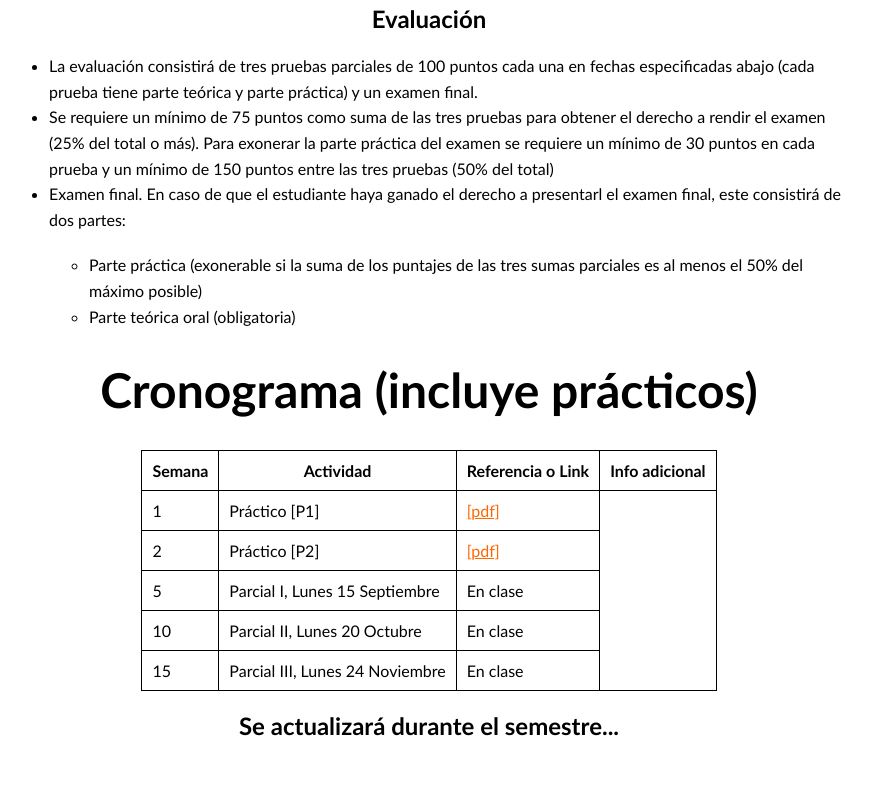
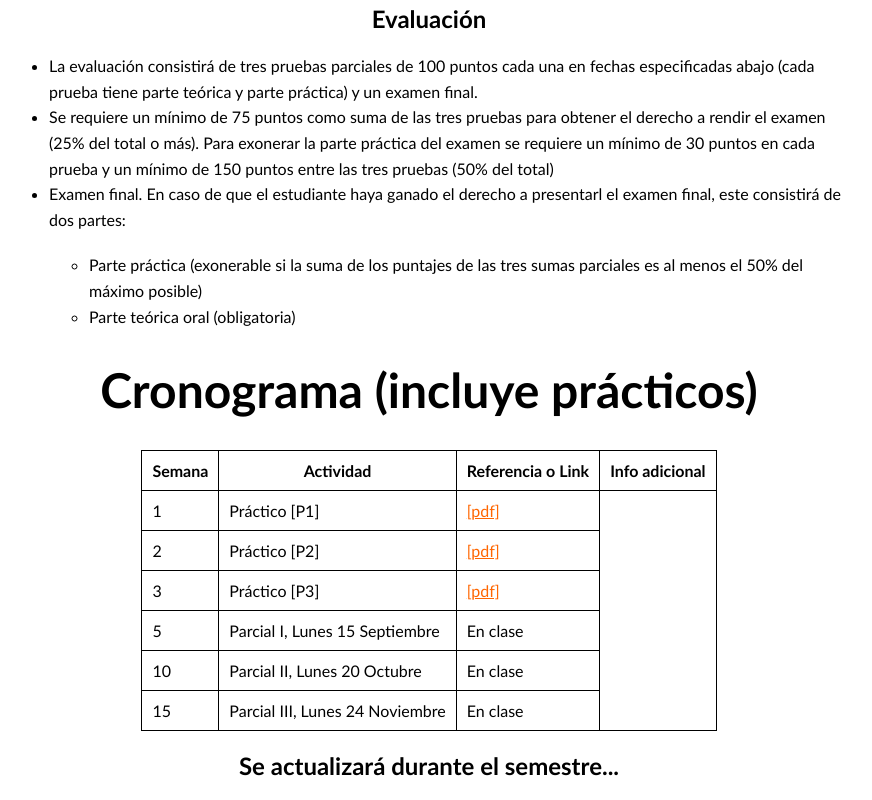
Before and after one commit to mauricio-velasco/Calculo2_2025, a plain HTML site: page index.html in a window 1280 px wide. Shown: the part 836-1636 px from the top of the page, without its empty margins (211-1083 px from the left). Before the commit the page ends 1596 px from the top, so only its background shows below. Drawn offline with Linux system fonts and the light colour scheme.

Commit message:
periodic update

```diff
--- a/index.html
+++ b/index.html
@@ -123,6 +123,11 @@ También debe tener conocimientos de álgebra lineal: matrices, determinantes, t
       <td><a href="Practico_base/p2.pdf" target="_blank">[pdf]</td>
     </tr>
 
+    <tr>
+      <td>3</td>
+      <td>Práctico [P3] </td>
+      <td><a href="Practico_base/p3.pdf" target="_blank">[pdf]</td>
+    </tr>
 
     <tr>
       <td>5</td>
```
Also changed, not shown: 5 other files.
